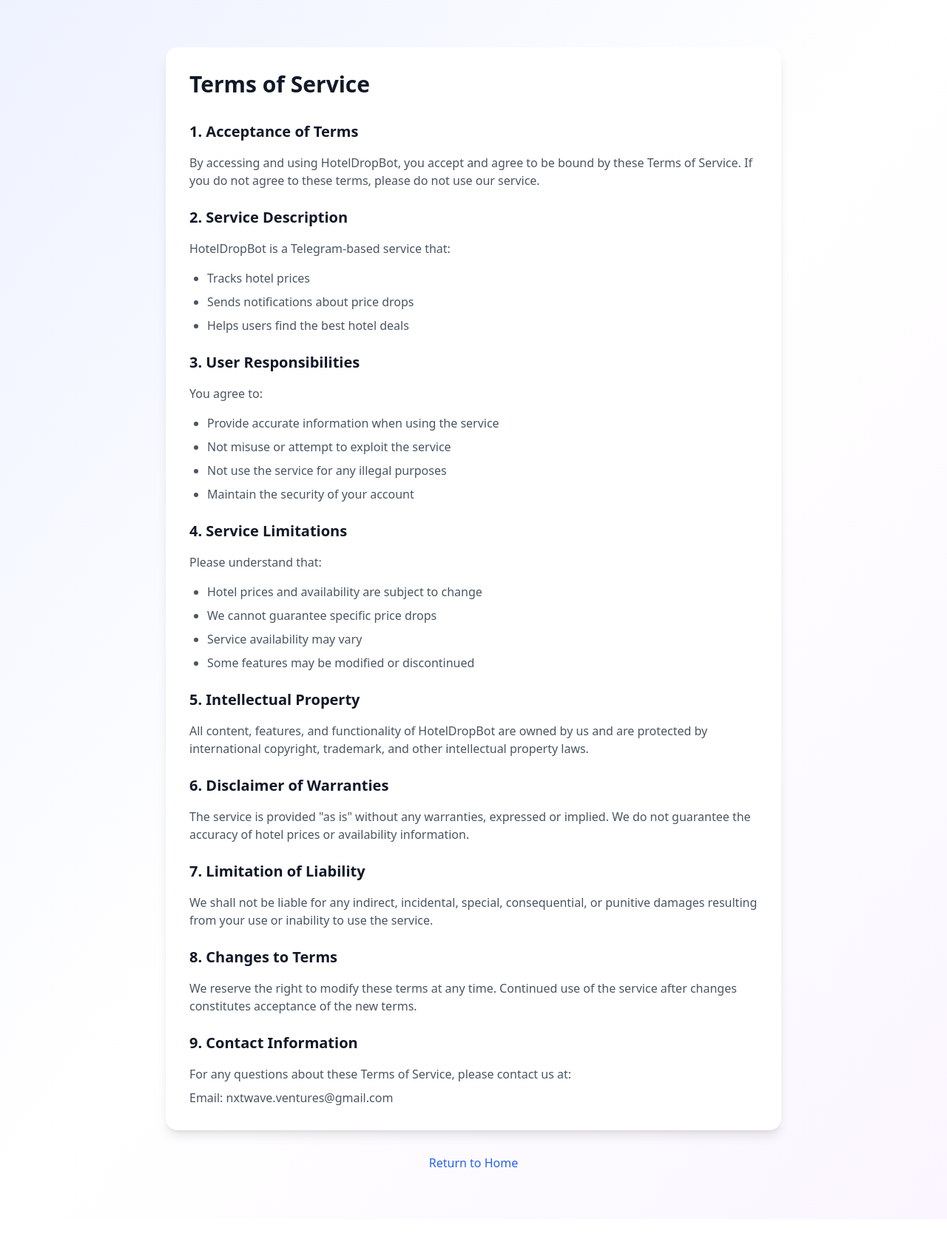
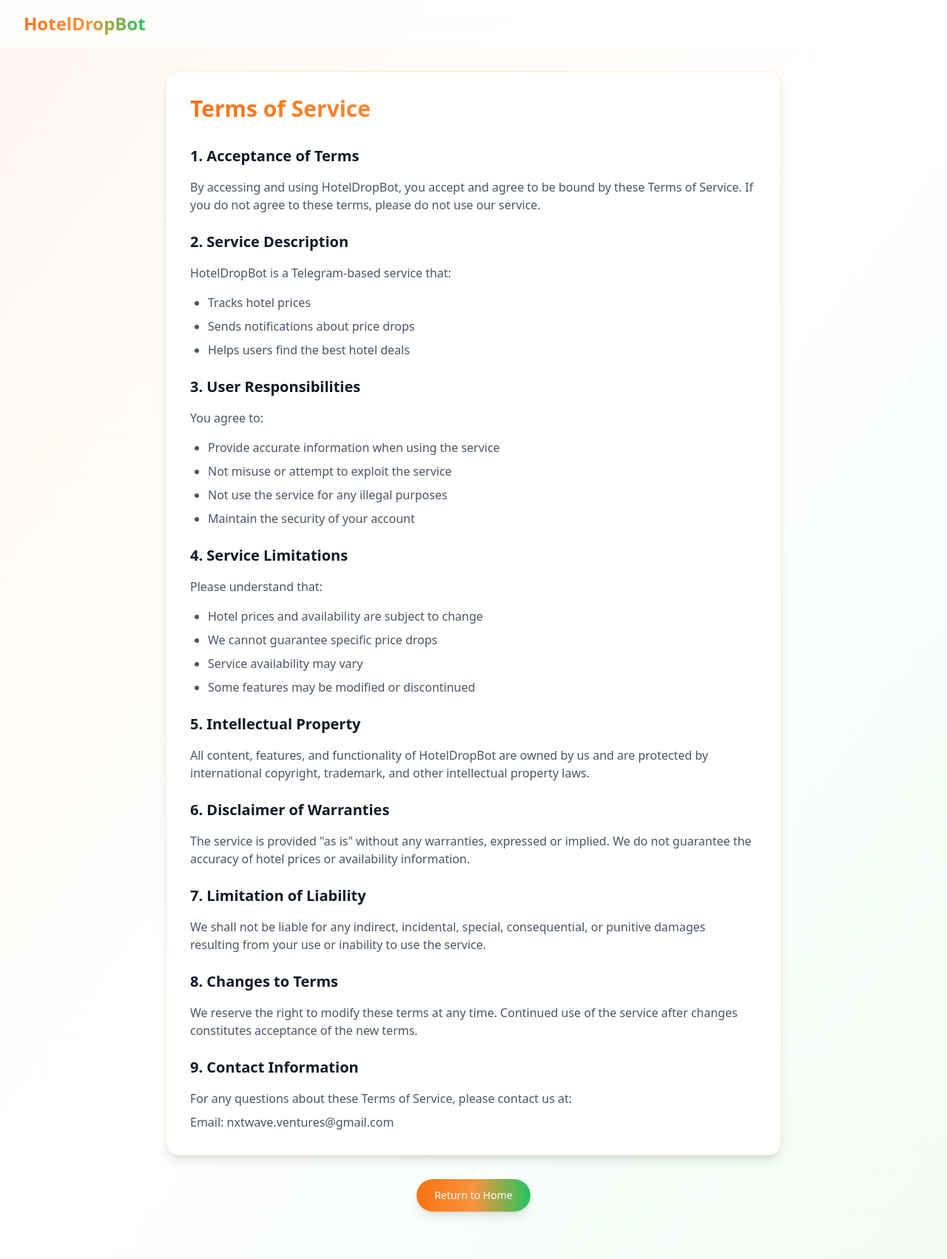
Before and after one commit to nxtwaveventures/hotelpricetracker-webpage, a Next.js app: page /terms-of-service in a window 1280 px wide. Shown: the whole page at 74% size. Before the commit the page ends 1648 px from the top, so only its background shows below. Built offline with nearby package versions, Linux system fonts and the light colour scheme.

Commit message:
Update Privacy Policy and Terms of Service pages with brand styling

```diff
--- a/src/pages/privacy-policy.tsx
+++ b/src/pages/privacy-policy.tsx
@@ -3,15 +3,28 @@
 
 export default function PrivacyPolicy() {
     return (
-        <div className="min-h-screen bg-gradient-to-br from-indigo-50 via-white to-purple-50">
+        <div className="min-h-screen bg-gradient-to-br from-orange-50 via-white to-green-50">
             <Head>
                 <title>Privacy Policy - HotelDropBot</title>
                 <meta name="description" content="Privacy Policy for HotelDropBot - Your automated hotel price tracking assistant" />
             </Head>
 
-            <main className="max-w-4xl mx-auto px-4 py-16 sm:px-6 lg:px-8">
-                <div className="bg-white rounded-2xl shadow-lg p-8 mb-8">
-                    <h1 className="text-3xl font-bold text-gray-900 mb-8">Privacy Policy</h1>
+            {/* Navbar */}
+            <nav className="fixed w-full z-50 bg-white/80 backdrop-blur-md">
+                <div className="max-w-7xl mx-auto px-4 sm:px-6 lg:px-8">
+                    <div className="flex items-center justify-between h-16">
+                        <Link href="/" className="flex-shrink-0">
+                            <h1 className="text-2xl font-bold bg-gradient-to-r from-orange-500 via-orange-400 to-green-500 bg-clip-text text-transparent">
+                                HotelDropBot
+                            </h1>
+                        </Link>
+                    </div>
+                </div>
+            </nav>
+
+            <main className="max-w-4xl mx-auto px-4 pt-24 pb-16 sm:px-6 lg:px-8">
+                <div className="bg-white rounded-2xl shadow-lg p-8 mb-8 border border-orange-100">
+                    <h1 className="text-3xl font-bold bg-gradient-to-r from-orange-500 via-orange-400 to-green-500 bg-clip-text text-transparent mb-8">Privacy Policy</h1>
 
                     <div className="space-y-6 text-gray-600">
                         <section>
@@ -75,7 +88,10 @@
                 </div>
 
                 <div className="text-center">
-                    <Link href="/" className="text-blue-600 hover:text-blue-800 transition-colors">
+                    <Link
+                        href="/"
+                        className="inline-block bg-gradient-to-r from-orange-500 via-orange-400 to-green-500 text-white px-6 py-3 rounded-full text-sm font-medium hover:scale-105 transition-all duration-300 shadow-lg hover:shadow-xl"
+                    >
                         Return to Home
                     </Link>
                 </div>
--- a/src/pages/terms-of-service.tsx
+++ b/src/pages/terms-of-service.tsx
@@ -3,15 +3,28 @@
 
 export default function TermsOfService() {
     return (
-        <div className="min-h-screen bg-gradient-to-br from-indigo-50 via-white to-purple-50">
+        <div className="min-h-screen bg-gradient-to-br from-orange-50 via-white to-green-50">
             <Head>
                 <title>Terms of Service - HotelDropBot</title>
                 <meta name="description" content="Terms of Service for HotelDropBot - Your automated hotel price tracking assistant" />
             </Head>
 
-            <main className="max-w-4xl mx-auto px-4 py-16 sm:px-6 lg:px-8">
-                <div className="bg-white rounded-2xl shadow-lg p-8 mb-8">
-                    <h1 className="text-3xl font-bold text-gray-900 mb-8">Terms of Service</h1>
+            {/* Navbar */}
+            <nav className="fixed w-full z-50 bg-white/80 backdrop-blur-md">
+                <div className="max-w-7xl mx-auto px-4 sm:px-6 lg:px-8">
+                    <div className="flex items-center justify-between h-16">
+                        <Link href="/" className="flex-shrink-0">
+                            <h1 className="text-2xl font-bold bg-gradient-to-r from-orange-500 via-orange-400 to-green-500 bg-clip-text text-transparent">
+                                HotelDropBot
+                            </h1>
+                        </Link>
+                    </div>
+                </div>
+            </nav>
+
+            <main className="max-w-4xl mx-auto px-4 pt-24 pb-16 sm:px-6 lg:px-8">
+                <div className="bg-white rounded-2xl shadow-lg p-8 mb-8 border border-orange-100">
+                    <h1 className="text-3xl font-bold bg-gradient-to-r from-orange-500 via-orange-400 to-green-500 bg-clip-text text-transparent mb-8">Terms of Service</h1>
 
                     <div className="space-y-6 text-gray-600">
                         <section>
@@ -80,7 +93,10 @@
                 </div>
 
                 <div className="text-center">
-                    <Link href="/" className="text-blue-600 hover:text-blue-800 transition-colors">
+                    <Link
+                        href="/"
+                        className="inline-block bg-gradient-to-r from-orange-500 via-orange-400 to-green-500 text-white px-6 py-3 rounded-full text-sm font-medium hover:scale-105 transition-all duration-300 shadow-lg hover:shadow-xl"
+                    >
                         Return to Home
                     </Link>
                 </div>
```
